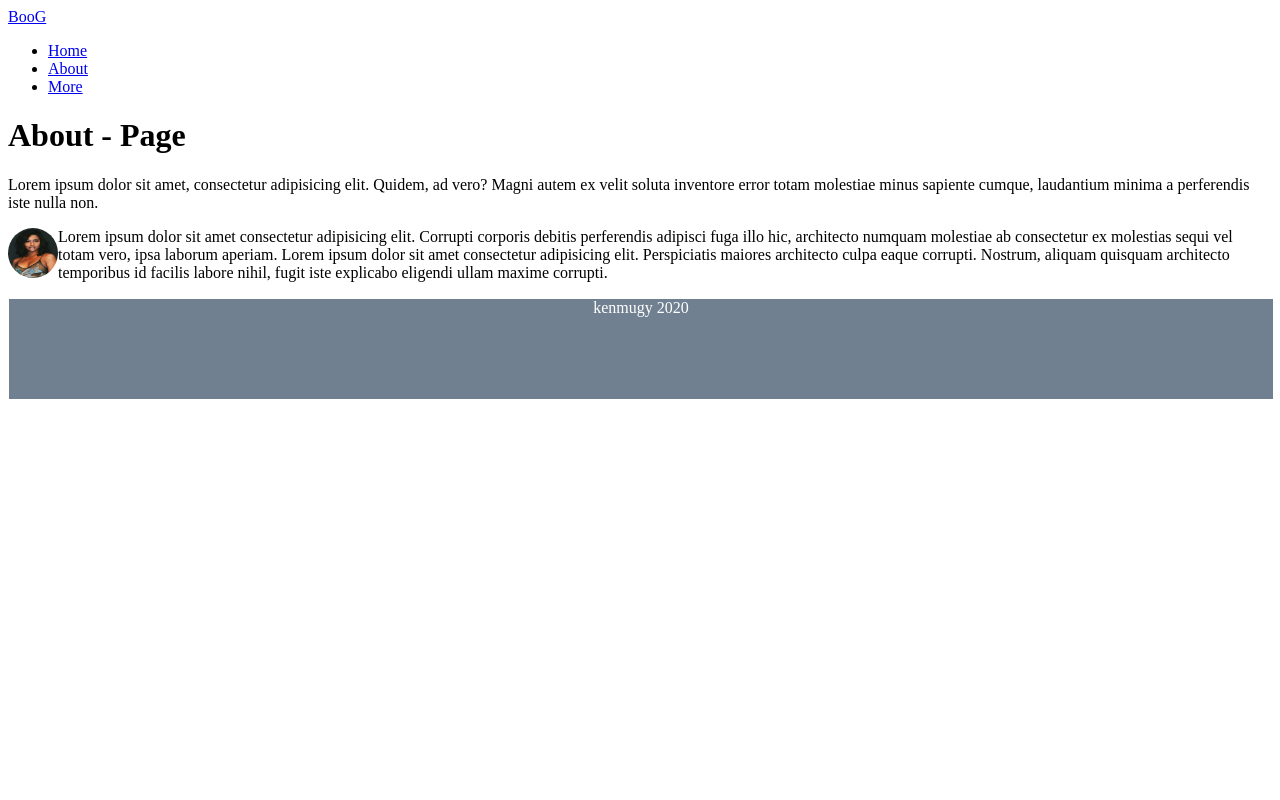
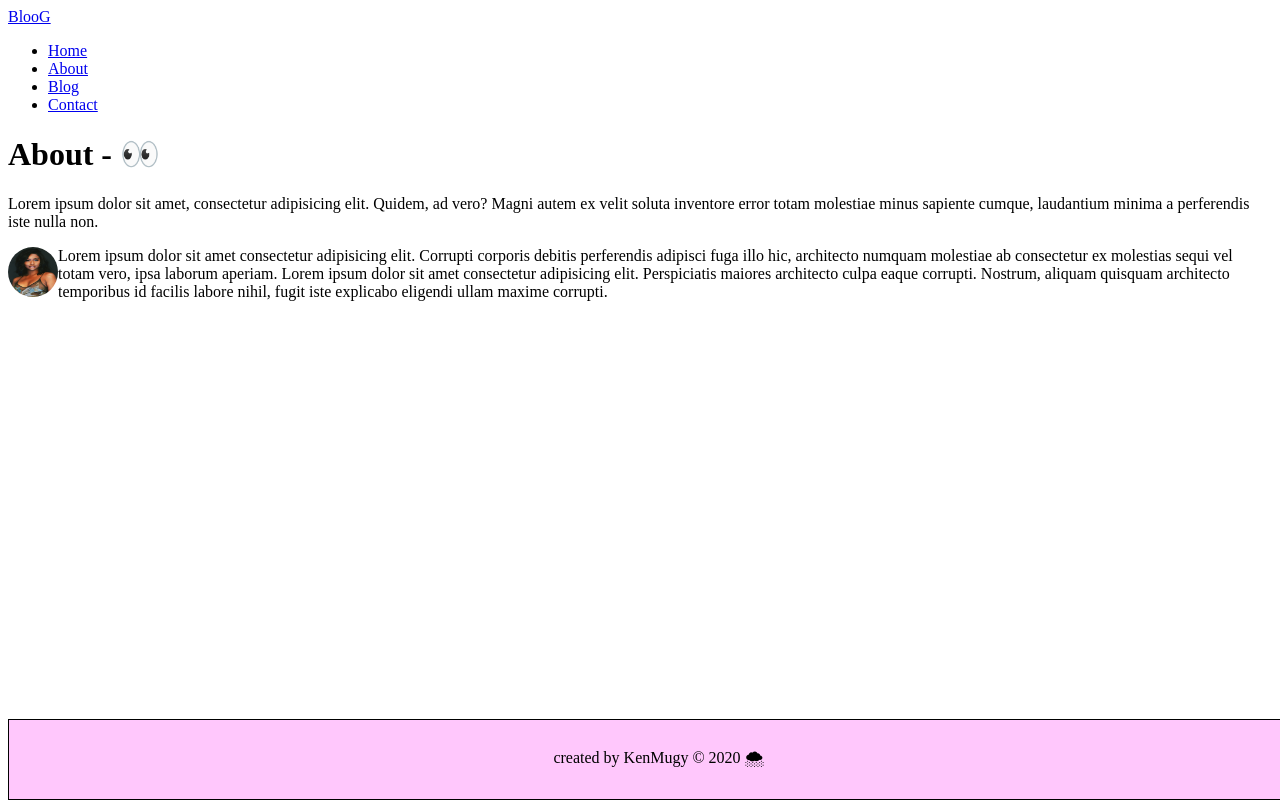
Before and after one commit to kenmugy/gatsby-prac-1, a Gatsby site: page /about in a window 1280 px wide. Built offline with nearby package versions, Linux system fonts and the light colour scheme; Gatsby itself is replaced by a stand-in of ours.

```diff
--- a/src/components/Footer.js
+++ b/src/components/Footer.js
@@ -1,10 +1,17 @@
-import React from 'react';
-import styles from './footer.module.css'
+import React from "react"
 
-export default ({children}) => (
-    <footer>
-        <div className={styles.container}>
-            {children}
-        </div>
-    </footer>
+const Footer = () => (
+  <footer style={{
+      border: "1px solid",
+      padding: "10px",
+      textAlign: "center",
+      position:"fixed",
+      width: "100%",
+      backgroundColor:"#ff00ef38",
+      bottom: "0"
+  }}>
+      <p>created by KenMugy &copy; 2020 🌨</p>
+  </footer>
 )
+
+export default Footer
--- /dev/null
+++ b/src/components/Header.js
@@ -0,0 +1,9 @@
+import React from "react"
+
+const Header = ({ title, emoji }) => (
+  <h1>
+    {title} - {emoji}
+  </h1>
+)
+
+export default Header
--- a/src/components/Layout.js
+++ b/src/components/Layout.js
@@ -6,8 +6,7 @@
   <main>
     <Navbar />
     <div className="container">{children}</div>
-    <Footer >
-        kenmugy 2020
-    </Footer>
+
+    <Footer/>
   </main>
 )
--- a/src/components/Navbar.js
+++ b/src/components/Navbar.js
@@ -2,21 +2,23 @@
 import { Link } from "gatsby"
 
 const Logo = ({ to, text }) => <Link className="brand-logo left" to={to}>{text}</Link>
-const NavLinks = ({ to, text }) => <Link to={to}>{text}</Link>
 
 export default () => (
   <nav className="green z-depth-0">
     <div className="container nav-wrapper">
-      <Logo to="/" text="BooG" />
+      <Logo to="/" text="BlooG" />
       <ul className="right">
       <li>
-          <NavLinks to="/" text="Home" />
+        <Link to="/">Home</Link>
       </li>
       <li>
-          <NavLinks to="/about" text="About" />
+        <Link to="/about">About</Link>
       </li>
       <li>
-          <NavLinks to="/more" text="More" />
+        <Link to="/blog">Blog</Link>
+      </li>
+      <li>
+        <Link to="/contact">Contact</Link>
       </li>
       </ul>
     </div>
--- a/src/components/Title.js
+++ /dev/null
@@ -1,3 +0,0 @@
-import React from "react"
-
-export default ({ title }) => <h1>{title} - Page</h1>
--- a/src/components/footer.module.css
+++ /dev/null
@@ -1,12 +0,0 @@
-footer {
-    width: 100%;
-    border: 1px solid;
-    height: 100px;
-    margin-top: 10px;
-    background: slategray;
-    color: white;
-    text-align: center;
-    position: relative;
-    bottom: 0;
-
-}
--- a/src/pages/about.js
+++ b/src/pages/about.js
@@ -2,11 +2,11 @@
 import Layout from "../components/Layout"
 import img from "../images/pretty-0.jpg"
 import "./about.module.css"
-import Title from "../components/Title"
+import Header from "../components/Header"
 
 export default () => (
   <Layout>
-    <Title title="About" />
+  <Header title="About" emoji="👀" />
     <p>
       Lorem ipsum dolor sit amet, consectetur adipisicing elit. Quidem, ad vero?
       Magni autem ex velit soluta inventore error totam molestiae minus sapiente
--- a/src/pages/index.js
+++ b/src/pages/index.js
@@ -1,11 +1,11 @@
 import React from "react"
 import Layout from "../components/Layout"
-import Title from "../components/Title"
+import Header from "../components/Header"
 import 'materialize-css/dist/css/materialize.min.css'
 
 export default () => (
   <Layout>
-    <Title title="Home" />
+    <Header title="Hello" emoji="⛪" />
     <p>
       Lorem ipsum dolor sit amet, consectetur adipisicing elit. Quidem, ad vero?
       Magni autem ex velit soluta inventore error totam molestiae minus sapiente
```
Also changed, not shown: src/pages/blog.js (added, +17 -0 lines), src/pages/contact.js (added, +17 -0 lines), src/pages/more.js (deleted, +0 -14 lines). Lines whose indentation alone changed are shown as unchanged.
